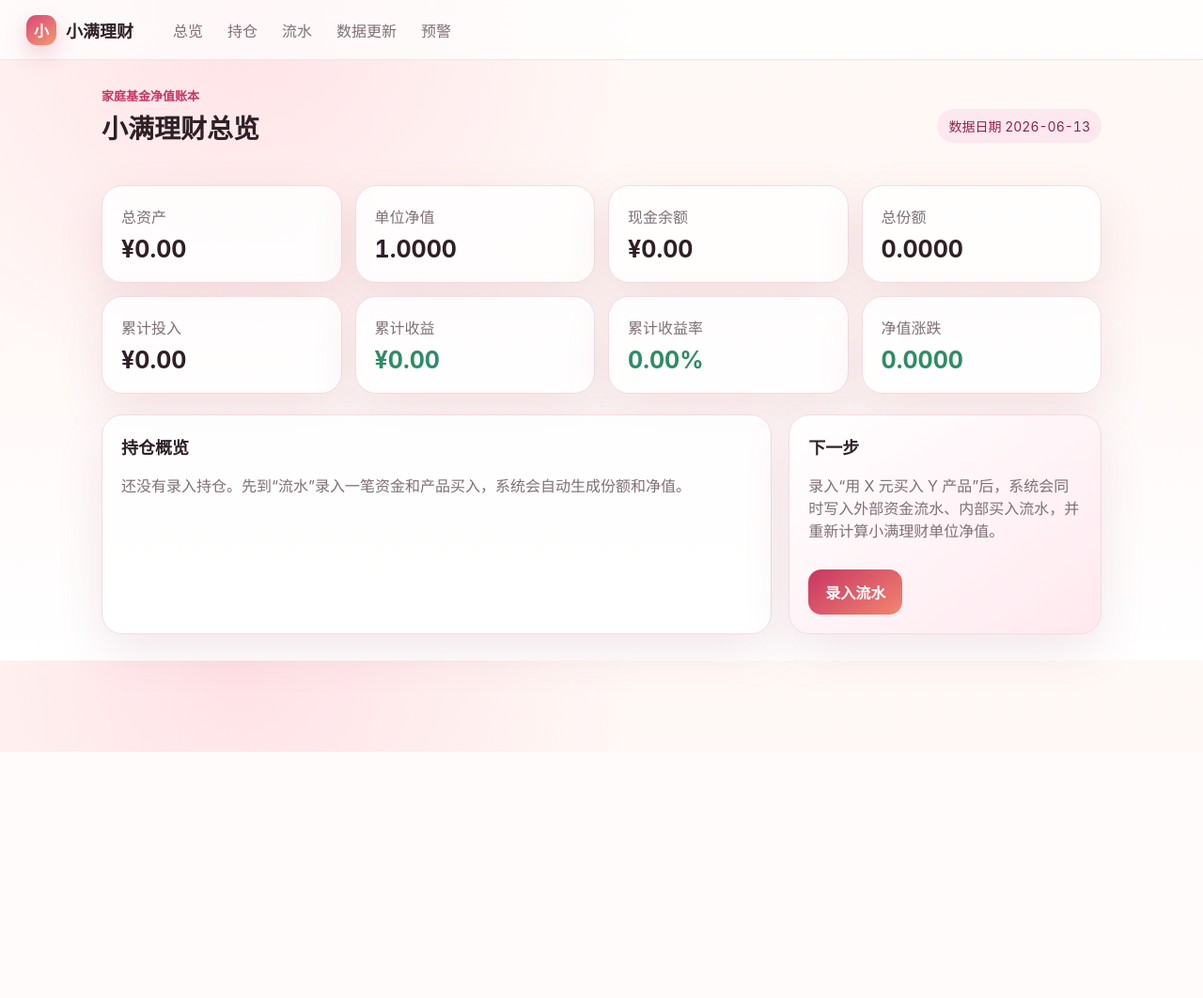
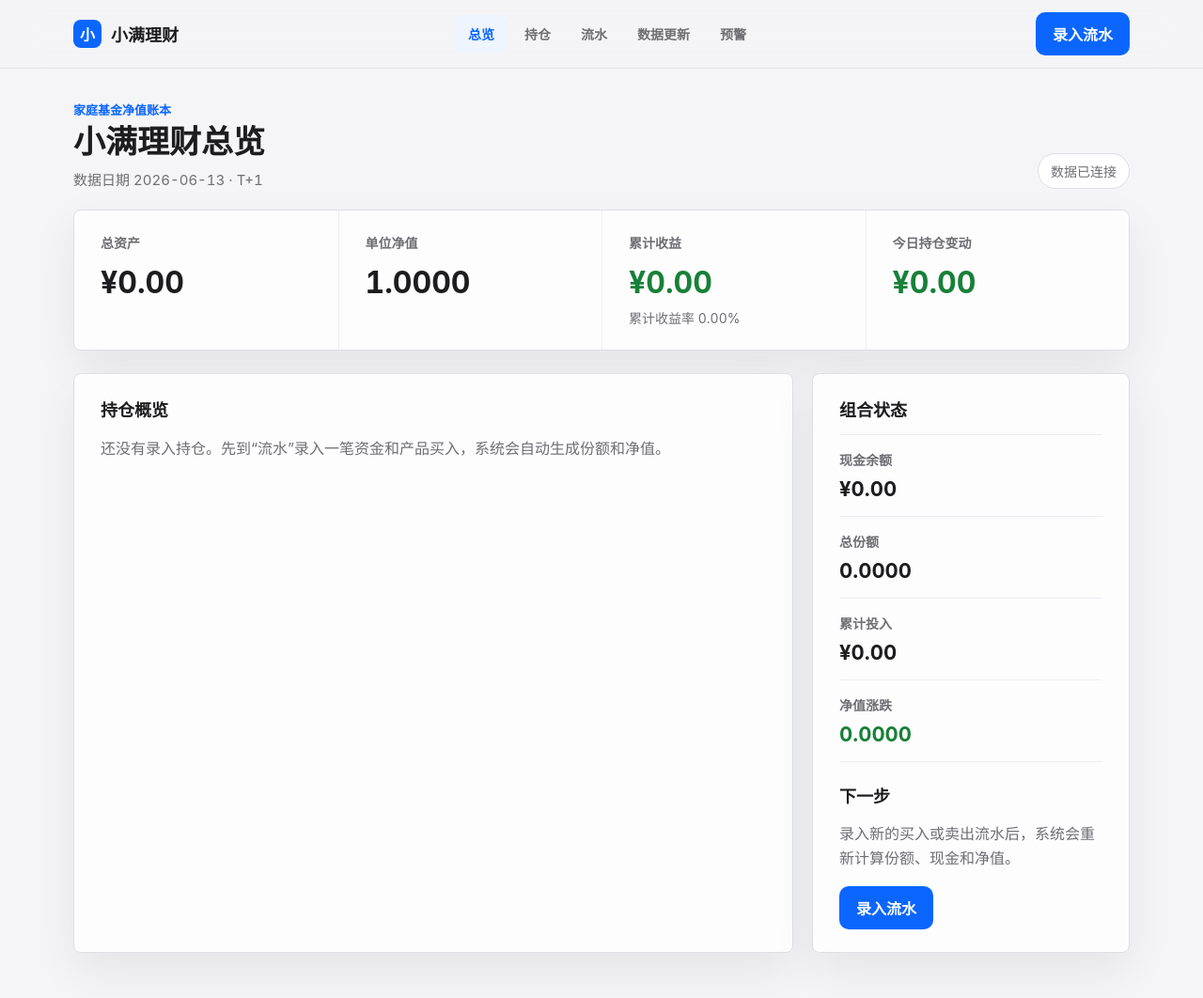
Before and after one commit to djyangmaowei/xiaoman-licai, a FastAPI app: page / in a window 1280 px wide. Shown: the whole page at 94% size. Before the commit the page ends 800 px from the top, so only its background shows below. Run offline with FastAPI, Linux system fonts and the light colour scheme.

Commit message:
feat: redesign apple-like finance console

```diff
--- a/app/static/styles.css
+++ b/app/static/styles.css
@@ -1,17 +1,18 @@
 :root {
   color-scheme: light;
-  --bg: #fff7f5;
+  --bg: #f5f5f7;
   --surface: rgba(255, 255, 255, 0.86);
   --surface-strong: #ffffff;
-  --text: #2f2027;
-  --muted: #7f6f76;
-  --line: #f0dce2;
-  --brand: #c73563;
-  --brand-dark: #8f2446;
-  --brand-soft: #fde8ef;
-  --growth: #2f8c67;
-  --warning: #b45f06;
-  --shadow: 0 18px 50px rgba(155, 63, 94, 0.12);
+  --text: #1d1d1f;
+  --muted: #6e6e73;
+  --line: #dcdfe5;
+  --line-soft: #eceef2;
+  --brand: #0a66ff;
+  --brand-soft: #eef5ff;
+  --growth: #188038;
+  --danger: #d93025;
+  --warning: #8a5a00;
+  --shadow: 0 18px 48px rgba(0, 0, 0, 0.07);
 }
 
 * {
@@ -20,11 +21,9 @@
 
 body {
   margin: 0;
-  background:
-    radial-gradient(circle at 20% 0%, rgba(255, 206, 217, 0.55), transparent 34%),
-    linear-gradient(180deg, #fff9f6 0%, var(--bg) 42%, #fff 100%);
+  background: var(--bg);
   color: var(--text);
-  font-family: -apple-system, BlinkMacSystemFont, "Segoe UI", sans-serif;
+  font-family: -apple-system, BlinkMacSystemFont, "SF Pro Display", "Segoe UI", sans-serif;
   font-variant-numeric: tabular-nums;
 }
 
@@ -34,17 +33,23 @@ a {
 }
 
 .topbar {
-  align-items: center;
-  backdrop-filter: blur(18px);
-  background: rgba(255, 255, 255, 0.72);
-  border-bottom: 1px solid rgba(240, 220, 226, 0.82);
-  display: flex;
-  gap: 32px;
-  min-height: 64px;
-  padding: 0 28px;
+  backdrop-filter: blur(22px);
+  background: rgba(245, 245, 247, 0.82);
+  border-bottom: 1px solid rgba(220, 223, 229, 0.8);
   position: sticky;
   top: 0;
   z-index: 2;
+}
+
+.topbar-inner {
+  align-items: center;
+  display: grid;
+  gap: 24px;
+  grid-template-columns: auto 1fr auto;
+  margin: 0 auto;
+  max-width: 1180px;
+  min-height: 72px;
+  padding: 0 28px;
 }
 
 .brand {
@@ -57,73 +62,155 @@ a {
 
 .brand-mark {
   align-items: center;
-  background: linear-gradient(145deg, #d94879, #f39a6d);
-  border-radius: 11px;
-  box-shadow: 0 10px 24px rgba(199, 53, 99, 0.24);
+  background: var(--brand);
+  border-radius: 8px;
   color: white;
   display: inline-flex;
-  height: 32px;
+  height: 30px;
   justify-content: center;
-  width: 32px;
+  width: 30px;
 }
 
 .brand-text {
   font-size: 18px;
+  letter-spacing: 0;
 }
 
 .nav {
+  align-items: center;
   display: flex;
-  flex-wrap: wrap;
-  gap: 6px;
+  gap: 4px;
+  justify-content: center;
 }
 
 .nav a {
   border-radius: 8px;
   color: var(--muted);
-  padding: 8px 10px;
+  font-size: 14px;
+  font-weight: 600;
+  padding: 10px 14px;
 }
 
-.nav a:hover {
+.nav a:hover,
+.nav a.is-active {
   background: var(--brand-soft);
   color: var(--brand);
 }
 
+.topbar-action,
+.primary-action {
+  background: var(--brand);
+  border: 0;
+  border-radius: 10px;
+  color: white;
+  cursor: pointer;
+  display: inline-flex;
+  font-weight: 700;
+  justify-content: center;
+  padding: 11px 18px;
+}
+
 .page {
   margin: 0 auto;
-  max-width: 1120px;
-  padding: 28px;
+  max-width: 1180px;
+  padding: 34px 28px 48px;
 }
 
 .dashboard-header {
-  align-items: center;
+  align-items: flex-end;
   display: flex;
   justify-content: space-between;
   gap: 20px;
+  margin-bottom: 22px;
 }
 
 .eyebrow {
   color: var(--brand);
   font-size: 13px;
   font-weight: 700;
-  margin: 0 0 4px;
+  margin: 0 0 6px;
 }
 
 h1 {
-  font-size: 28px;
-  margin: 0 0 20px;
+  font-size: 34px;
+  letter-spacing: 0;
+  line-height: 1.12;
+  margin: 0;
 }
 
 h2 {
   font-size: 18px;
-  margin: 0 0 8px;
+  letter-spacing: 0;
+  margin: 0 0 14px;
+}
+
+.page-subtitle {
+  color: var(--muted);
+  font-size: 15px;
+  margin: 10px 0 0;
 }
 
 .status-pill {
-  background: var(--brand-soft);
+  background: var(--surface-strong);
+  border: 1px solid var(--line);
   border-radius: 999px;
-  color: var(--brand-dark);
+  color: var(--muted);
   font-size: 14px;
-  padding: 8px 12px;
+  padding: 8px 13px;
+  white-space: nowrap;
+}
+
+.summary-band,
+.panel,
+.sub-panel {
+  background: var(--surface);
+  border: 1px solid var(--line);
+  border-radius: 8px;
+  box-shadow: var(--shadow);
+}
+
+.summary-band {
+  display: grid;
+  grid-template-columns: repeat(4, minmax(0, 1fr));
+  margin-bottom: 24px;
+  overflow: hidden;
+}
+
+.summary-item {
+  padding: 24px 28px;
+}
+
+.summary-item + .summary-item {
+  border-left: 1px solid var(--line-soft);
+}
+
+.summary-item span,
+.metric span,
+.panel p,
+.stat-list span {
+  color: var(--muted);
+}
+
+.summary-item span,
+.stat-list span {
+  display: block;
+  font-size: 14px;
+  font-weight: 650;
+}
+
+.summary-item strong {
+  display: block;
+  font-size: 32px;
+  letter-spacing: 0;
+  line-height: 1.2;
+  margin-top: 14px;
+}
+
+.summary-item small {
+  color: var(--muted);
+  display: block;
+  font-size: 14px;
+  margin-top: 8px;
 }
 
 .metrics-grid {
@@ -133,24 +220,11 @@ h2 {
   margin: 22px 0;
 }
 
-.metric,
-.panel,
-.sub-panel {
+.metric {
   background: var(--surface);
   border: 1px solid var(--line);
-  border-radius: 22px;
-  box-shadow: var(--shadow);
+  border-radius: 8px;
   padding: 20px;
-}
-
-.sub-panel {
-  background: rgba(255, 247, 250, 0.72);
-  box-shadow: none;
-}
-
-.metric span,
-.panel p {
-  color: var(--muted);
 }
 
 .metric strong {
@@ -161,31 +235,52 @@ h2 {
 
 .split-layout {
   display: grid;
-  gap: 18px;
-  grid-template-columns: minmax(0, 1.5fr) minmax(280px, 0.7fr);
+  gap: 20px;
+  grid-template-columns: minmax(0, 1.7fr) minmax(300px, 0.75fr);
 }
 
-.accent-panel {
-  background: linear-gradient(145deg, #fff, #ffe9ef);
+.panel {
+  padding: 24px 28px;
 }
 
-.primary-action {
-  background: linear-gradient(145deg, var(--brand), #f28670);
-  border: 0;
-  border-radius: 14px;
-  color: white;
-  cursor: pointer;
-  display: inline-flex;
-  font-weight: 700;
-  justify-content: center;
-  margin-top: 14px;
-  padding: 12px 18px;
+.sub-panel {
+  background: #fbfbfd;
+  box-shadow: none;
+  padding: 18px;
+}
+
+.side-panel {
+  align-self: start;
+}
+
+.stat-list {
+  border-top: 1px solid var(--line-soft);
+  display: grid;
+}
+
+.stat-list div {
+  border-bottom: 1px solid var(--line-soft);
+  padding: 16px 0;
+}
+
+.stat-list strong {
+  display: block;
+  font-size: 22px;
+  margin-top: 8px;
+}
+
+.action-note {
+  margin-top: 22px;
+}
+
+.action-note p {
+  line-height: 1.6;
 }
 
 .text-action {
   background: var(--brand-soft);
-  border-radius: 10px;
-  color: var(--brand-dark);
+  border-radius: 8px;
+  color: var(--brand);
   display: inline-flex;
   font-size: 13px;
   font-weight: 700;
--- a/app/templates/base.html
+++ b/app/templates/base.html
@@ -8,17 +8,20 @@
   </head>
   <body>
     <header class="topbar">
+      <div class="topbar-inner">
         <a class="brand" href="/">
           <span class="brand-mark">小</span>
           <span class="brand-text">小满理财</span>
         </a>
         <nav class="nav" aria-label="主导航">
-        <a href="/">总览</a>
-        <a href="/holdings">持仓</a>
-        <a href="/ledger">流水</a>
-        <a href="/updates">数据更新</a>
-        <a href="/alerts">预警</a>
+          <a class="{% if request.url.path == '/' %}is-active{% endif %}" href="/">总览</a>
+          <a class="{% if request.url.path.startswith('/holdings') %}is-active{% endif %}" href="/holdings">持仓</a>
+          <a class="{% if request.url.path.startswith('/ledger') %}is-active{% endif %}" href="/ledger">流水</a>
+          <a class="{% if request.url.path.startswith('/updates') %}is-active{% endif %}" href="/updates">数据更新</a>
+          <a class="{% if request.url.path.startswith('/alerts') %}is-active{% endif %}" href="/alerts">预警</a>
         </nav>
+        <a class="topbar-action" href="/ledger">录入流水</a>
+      </div>
     </header>
     <main class="page">
       {% block content %}{% endblock %}
--- a/app/templates/dashboard.html
+++ b/app/templates/dashboard.html
@@ -5,47 +5,31 @@
   <div>
     <p class="eyebrow">家庭基金净值账本</p>
     <h1>小满理财总览</h1>
+    <p class="page-subtitle">数据日期 {{ snapshot.as_of_date }} · T+1</p>
   </div>
-  <div class="status-pill">数据日期 {{ snapshot.as_of_date }}</div>
+  <div class="status-pill">数据已连接</div>
 </section>
 
-<section class="metrics-grid" aria-label="核心指标">
-  <article class="metric">
+<section class="summary-band" aria-label="核心指标">
+  <article class="summary-item">
     <span>总资产</span>
     <strong>{{ snapshot.total_assets|money }}</strong>
   </article>
-  <article class="metric">
+  <article class="summary-item">
     <span>单位净值</span>
     <strong>{{ snapshot.unit_nav|number4 }}</strong>
   </article>
-  <article class="metric">
-    <span>现金余额</span>
-    <strong>{{ snapshot.cash|money }}</strong>
-  </article>
-  <article class="metric">
-    <span>总份额</span>
-    <strong>{{ snapshot.total_shares|number4 }}</strong>
-  </article>
-  <article class="metric">
-    <span>累计投入</span>
-    <strong>{{ snapshot.invested_capital|money }}</strong>
-  </article>
-  <article class="metric">
+  <article class="summary-item">
     <span>累计收益</span>
     <strong class="{% if snapshot.total_profit >= 0 %}positive{% else %}negative{% endif %}">
       {{ snapshot.total_profit|money }}
     </strong>
+    <small>累计收益率 {{ snapshot.unit_nav_change|percent }}</small>
   </article>
-  <article class="metric">
-    <span>累计收益率</span>
-    <strong class="{% if snapshot.unit_nav_change >= 0 %}positive{% else %}negative{% endif %}">
-      {{ snapshot.unit_nav_change|percent }}
-    </strong>
-  </article>
-  <article class="metric">
-    <span>净值涨跌</span>
-    <strong class="{% if snapshot.unit_nav_change >= 0 %}positive{% else %}negative{% endif %}">
-      {{ snapshot.unit_nav_change|number4 }}
+  <article class="summary-item">
+    <span>今日持仓变动</span>
+    <strong class="{% if snapshot.daily_holding_change >= 0 %}positive{% else %}negative{% endif %}">
+      {{ snapshot.daily_holding_change|money }}
     </strong>
   </article>
 </section>
@@ -86,9 +70,32 @@
     {% endif %}
   </article>
 
-  <article class="panel accent-panel">
-    <h2>下一步</h2>
-    <p>录入“用 X 元买入 Y 产品”后，系统会同时写入外部资金流水、内部买入流水，并重新计算小满理财单位净值。</p>
+  <article class="panel side-panel">
+    <h2>组合状态</h2>
+    <div class="stat-list">
+      <div>
+        <span>现金余额</span>
+        <strong>{{ snapshot.cash|money }}</strong>
+      </div>
+      <div>
+        <span>总份额</span>
+        <strong>{{ snapshot.total_shares|number4 }}</strong>
+      </div>
+      <div>
+        <span>累计投入</span>
+        <strong>{{ snapshot.invested_capital|money }}</strong>
+      </div>
+      <div>
+        <span>净值涨跌</span>
+        <strong class="{% if snapshot.unit_nav_change >= 0 %}positive{% else %}negative{% endif %}">
+          {{ snapshot.unit_nav_change|number4 }}
+        </strong>
+      </div>
+    </div>
+    <div class="action-note">
+      <h2>下一步</h2>
+      <p>录入新的买入或卖出流水后，系统会重新计算份额、现金和净值。</p>
+    </div>
     <a class="primary-action" href="/ledger">录入流水</a>
   </article>
 </section>
--- a/app/templates/holdings.html
+++ b/app/templates/holdings.html
@@ -5,6 +5,7 @@
   <div>
     <p class="eyebrow">组合资产</p>
     <h1>持仓</h1>
+    <p class="page-subtitle">查看每个产品的仓位、市值和累计盈亏</p>
   </div>
   <div class="status-pill">总资产 {{ snapshot.total_assets|money }}</div>
 </section>
--- a/app/templates/ledger.html
+++ b/app/templates/ledger.html
@@ -5,6 +5,7 @@
   <div>
     <p class="eyebrow">基金级账本</p>
     <h1>流水录入</h1>
+    <p class="page-subtitle">录入买入、卖出和新产品，系统自动更新份额与净值</p>
   </div>
   <div class="status-pill">管理员录入</div>
 </section>
--- a/app/templates/updates.html
+++ b/app/templates/updates.html
@@ -5,6 +5,7 @@
   <div>
     <p class="eyebrow">T+1 价格</p>
     <h1>数据更新</h1>
+    <p class="page-subtitle">补跑历史价格，并查看最近一次更新结果</p>
   </div>
   <div class="status-pill">手动补跑</div>
 </section>
```
Also changed, not shown: other parts of app/static/styles.css (+77 -18 lines), app/templates/alerts.html (+8 -1 lines), design-qa.md (added, +24 -0 lines). Lines whose indentation alone changed are shown as unchanged.
